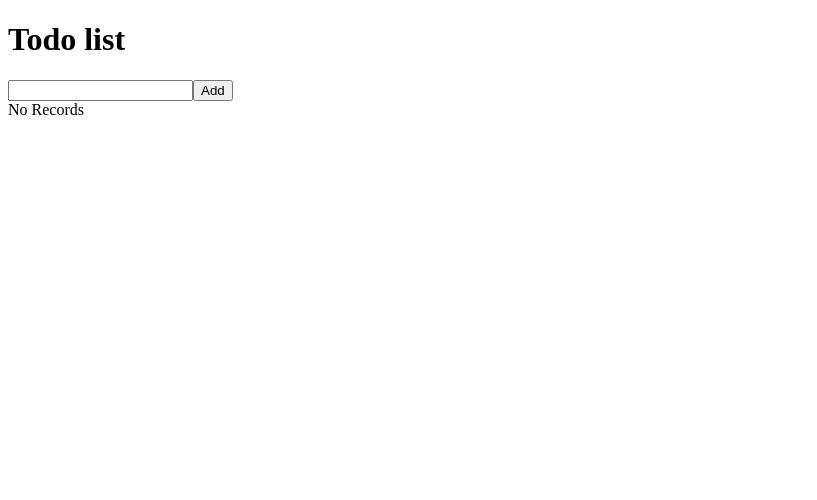
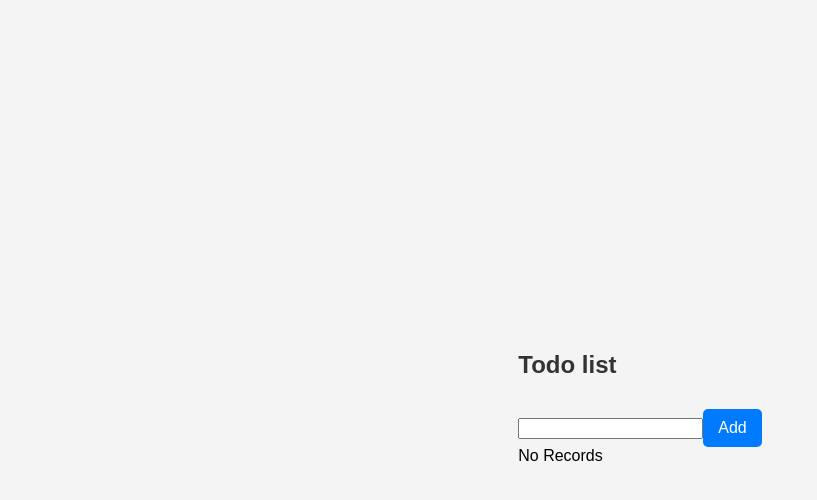
Before and after one commit to RajuRoyxRoy/todo, a React (Vite) app in the folder todolist/: page / in a window 1280 px wide. Shown: the top 500 px of the page, without its empty margins (0-817 px from the left). Built offline with nearby package versions, Linux system fonts and the light colour scheme.

Commit message:
new css and components

```diff
--- a/todolist/src/App.css
+++ b/todolist/src/App.css
@@ -0,0 +1,67 @@
+/* Global Styles */
+body {
+    font-family: 'Arial', sans-serif;
+    background-color: #f4f4f4;
+    margin: 0;
+    padding: 0;
+    display: flex;
+    justify-content: center;
+    align-items: center;
+    min-height: 100vh;
+  }
+
+  /* Main Container */
+  .container {
+    background: #ffffff;
+    padding: 20px;
+    border-radius: 10px;
+    box-shadow: 0px 4px 10px rgba(0, 0, 0, 0.1);
+    width: 400px;
+    text-align: center;
+  }
+
+  /* Heading */
+  h1 {
+    color: #333;
+    font-size: 24px;
+    margin-bottom: 20px;
+  }
+
+  /* No Records Message */
+  .no-records {
+    color: #999;
+    font-size: 16px;
+    padding: 10px;
+  }
+
+  /* Todo List Items */
+  .todo-item {
+    background: #e3f2fd;
+    padding: 10px;
+    margin: 10px 0;
+    border-radius: 5px;
+    font-size: 16px;
+    color: #333;
+    transition: background 0.3s ease-in-out;
+  }
+
+  .todo-item:hover {
+    background: #bbdefb;
+  }
+
+  /* Button Styles */
+  button {
+    background-color: #007bff;
+    color: white;
+    border: none;
+    padding: 10px 15px;
+    font-size: 16px;
+    cursor: pointer;
+    border-radius: 5px;
+    margin-top: 10px;
+    transition: background 0.3s;
+  }
+
+  button:hover {
+    background-color: #0056b3;
+  }
--- a/todolist/src/App.jsx
+++ b/todolist/src/App.jsx
@@ -1,5 +1,6 @@
 import { useState } from 'react'
-
+import './App.css'
+import'./components/raju.css'
 import Home from './Home'
 
 
--- a/todolist/src/Home.jsx
+++ b/todolist/src/Home.jsx
@@ -1,5 +1,7 @@
+import './App.css';
 import React, { useState } from 'react'; // Import useState
 import Create from './Create';
+
 
 function Home() {
   const [todos, setTodos] = useState([]);
--- /dev/null
+++ b/todolist/src/components/raju.css
@@ -0,0 +1,19 @@
+.home{
+    display: flex;
+    flex-direction: column;
+    align-items: center;
+}
+.create_form input{
+    margin: 10px;
+    padding: 10px;
+    width: 300px;
+    border-bottom: 2px;
+    outline: none;
+}
+.create_form button{
+    padding: 10px;
+    width: 300px;
+    background-color: black;
+    color: white;
+    cursor: pointer;
+}
```
